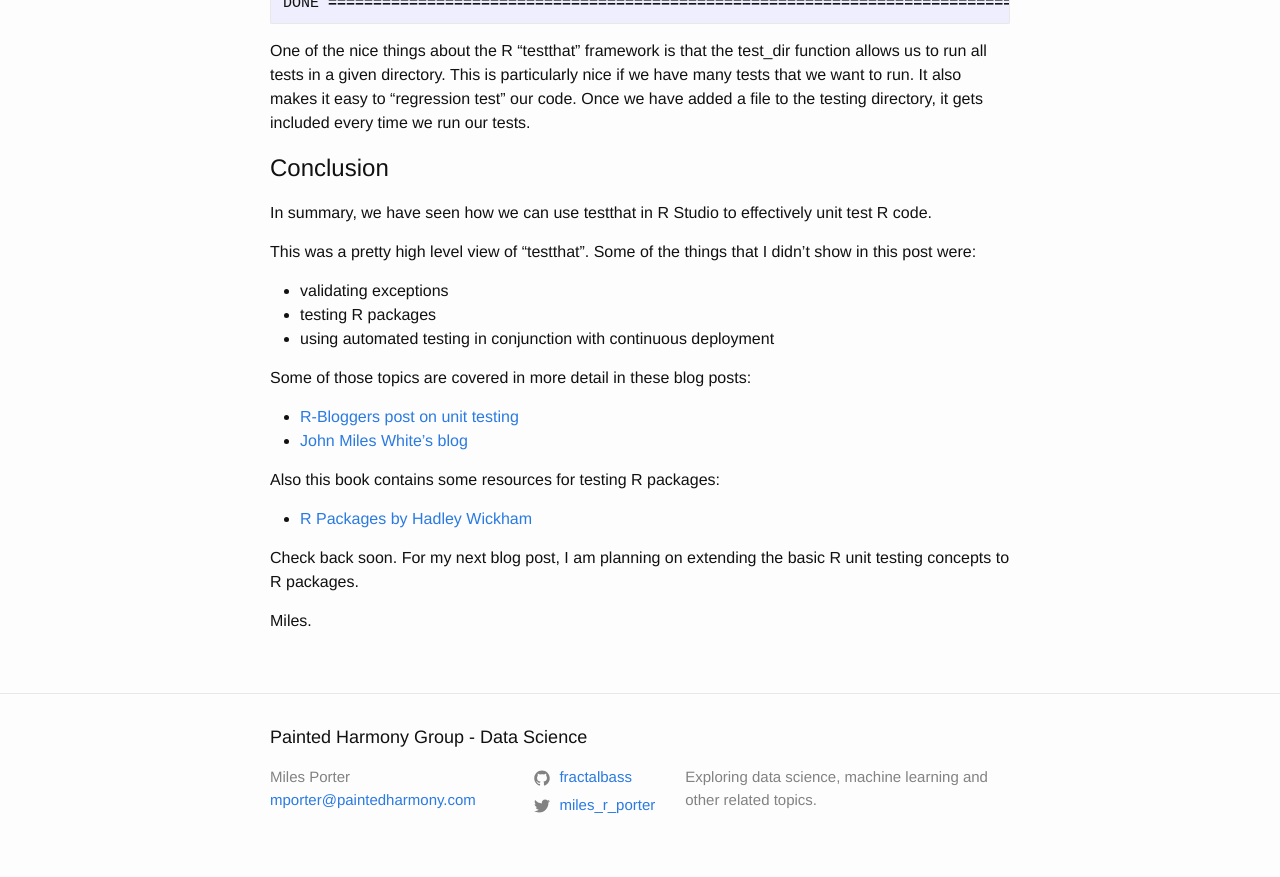
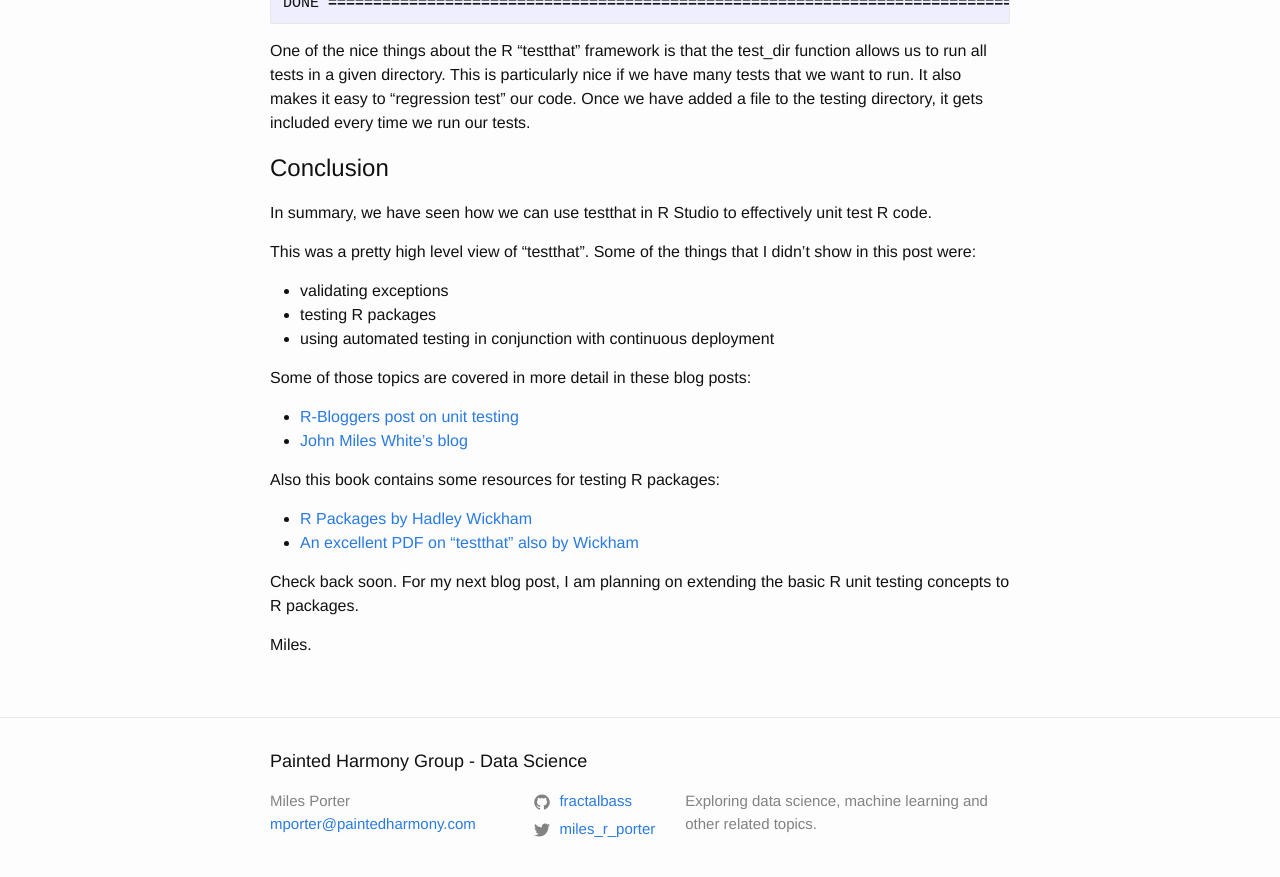
Before and after one commit to fractalbass/data_science, a Jekyll site: the page built from _posts/2017-10-11-data_science_23.markdown, in a window 1280 px wide and 900 px high, scrolled down 3578 px. Shown: the top 877 px of the window. Built offline with Jekyll 4.4.1, drawn with Linux system fonts in a browser that asks for light colours.

Commit message:
And forgot the damn code.

```diff
--- a/_posts/2017-10-11-data_science_23.markdown
+++ b/_posts/2017-10-11-data_science_23.markdown
@@ -166,6 +166,7 @@ Some of those topics are covered in more detail in these blog posts:
 Also this book contains some resources for testing R packages:
 
 - [R Packages by Hadley Wickham](http://r-pkgs.had.co.nz/)
+- [An excellent PDF on "testthat" also by Wickham](https://journal.r-project.org/archive/2011-1/RJournal_2011-1_Wickham.pdf)
 
 
 Check back soon.  For my next blog post, I am planning on extending the basic R unit testing concepts to R packages.
```
